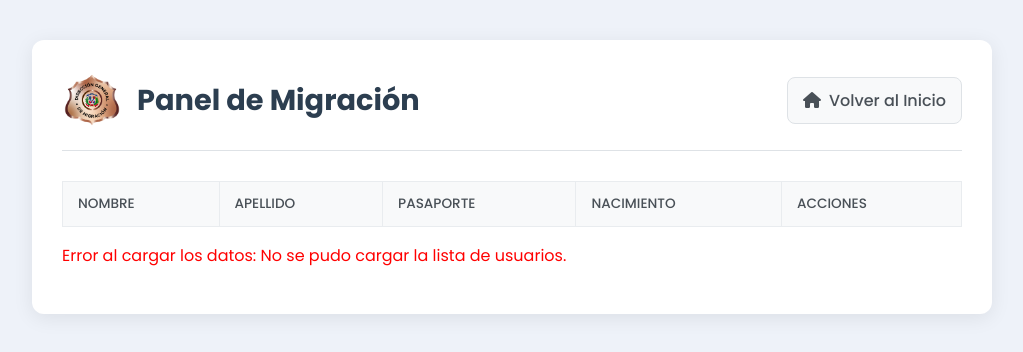
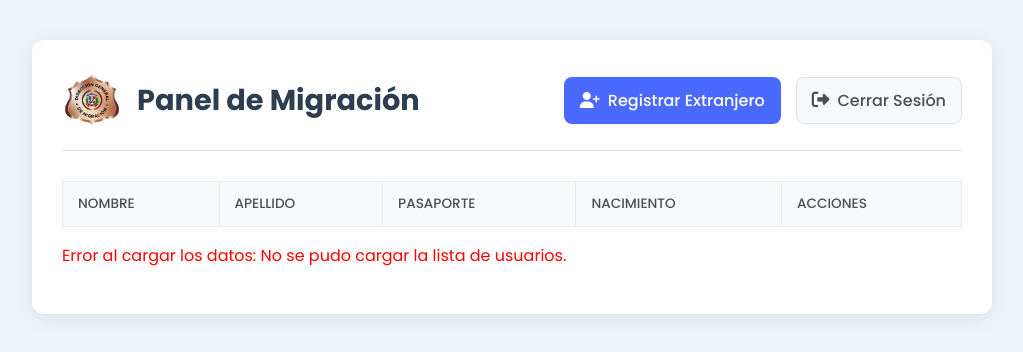
Before and after one commit to tienda-inventario-flask/migracion, a website: page public/admin.html in a window 1280 px wide. Shown: the whole page, without its empty margins (128-1151 px from the left). Drawn offline with Linux system fonts and the light colour scheme; no server answers.

```diff
--- a/public/admin.html
+++ b/public/admin.html
@@ -4,6 +4,7 @@
     <meta charset="UTF-8">
     <meta name="viewport" content="width=device-width, initial-scale=1.0">
     <title>Panel de Administración - DGM</title>
+
     <link rel="preconnect" href="https://fonts.googleapis.com">
     <link rel="preconnect" href="https://fonts.gstatic.com" crossorigin>
     <link href="https://fonts.googleapis.com/css2?family=Poppins:wght@400;500;700&display=swap" rel="stylesheet">
@@ -17,8 +18,16 @@
                 <img src="/images/logo-migracion.png" alt="Logo Migración" class="header-logo">
                 <h1>Panel de Migración</h1>
             </div>
-            <a href="/" class="back-link"><i class="fas fa-home"></i> Volver al Inicio</a>
-        </header>
+
+            <div class="header-actions">
+                <a href="/index.html" class="action-btn">
+                    <i class="fas fa-user-plus"></i> Registrar Extranjero
+                </a>
+                <a href="/api/logout" class="back-link">
+                    <i class="fas fa-sign-out-alt"></i> Cerrar Sesión
+                </a>
+            </div>
+            </header>
 
         <div class="table-wrapper">
             <table>
@@ -37,6 +46,7 @@
         </div>
         <p id="loading-message">Cargando usuarios...</p>
     </div>
+
     <script src="admin.js"></script>
 </body>
 </html>
--- a/public/style.css
+++ b/public/style.css
@@ -215,3 +215,34 @@
 .detail-field p { margin: 0; font-size: 1.1em; font-weight: 500; color: #212529; }
 .user-id-detail { font-family: monospace; font-size: 0.95em !important; word-wrap: break-word; }
 @media (max-width: 900px) { .main-container { grid-template-columns: 1fr; height: auto; } .info-panel { display: none; } .form-panel { padding: 30px; } .admin-link { position: static; float: right; margin-bottom: 20px; } }
+/* --- Estilos para Botones de Acción en el Header del Admin --- */
+.header-actions {
+    display: flex;
+    align-items: center;
+    gap: 15px; /* Espacio entre los botones */
+}
+
+.action-btn {
+    display: flex;
+    align-items: center;
+    gap: 8px;
+    text-decoration: none;
+    background-color: #4a69ff; /* Color primario azul */
+    color: white;
+    padding: 10px 15px;
+    border-radius: 8px;
+    font-weight: 500;
+    border: 1px solid transparent;
+    transition: all 0.2s;
+}
+
+.action-btn:hover {
+    background-color: #3b55d1;
+    transform: translateY(-2px);
+    box-shadow: 0 4px 10px rgba(0,0,0,0.1);
+}
+
+/* Pequeño ajuste al link de cerrar sesión para que sea consistente */
+.back-link i {
+    font-size: 1.1em;
+}
```
